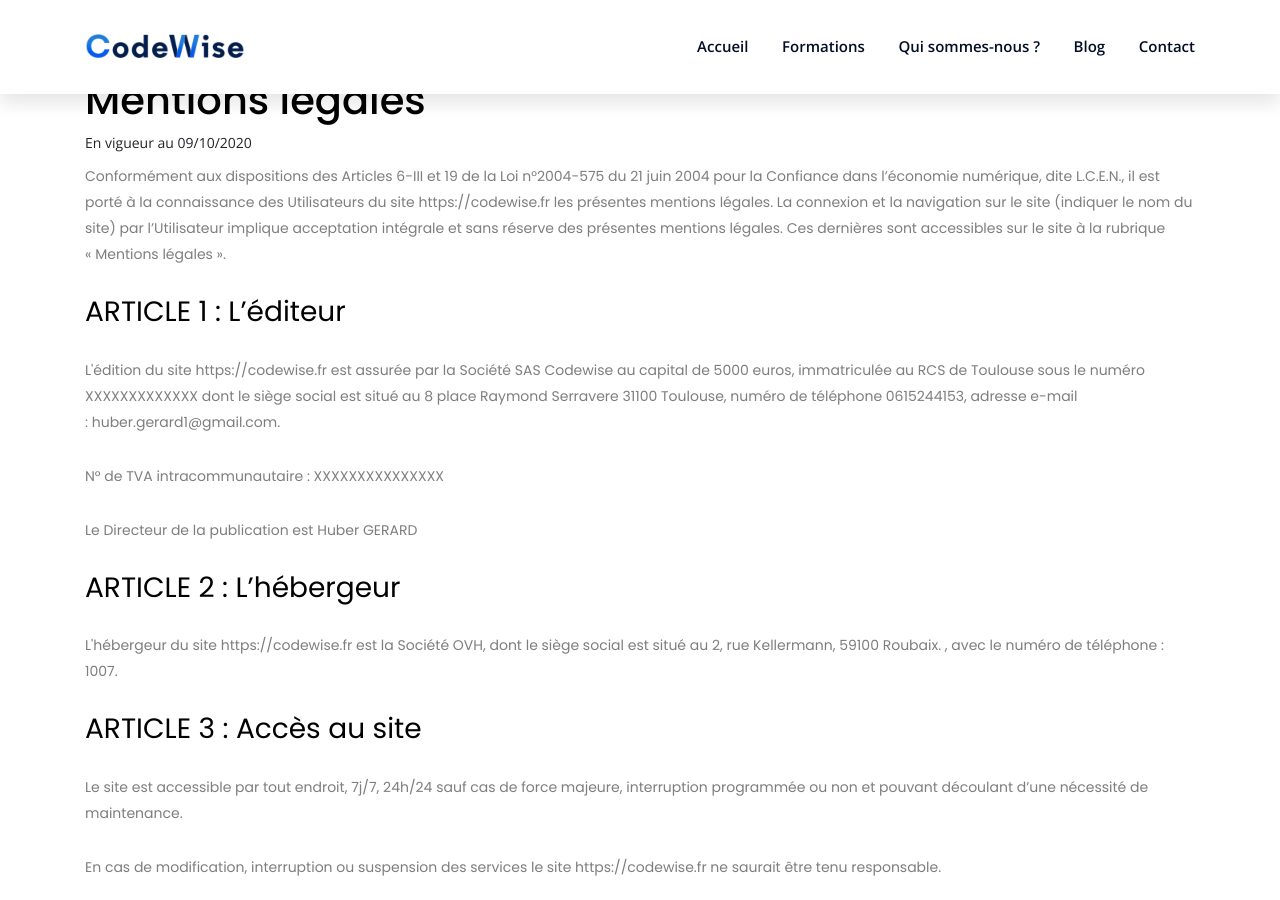
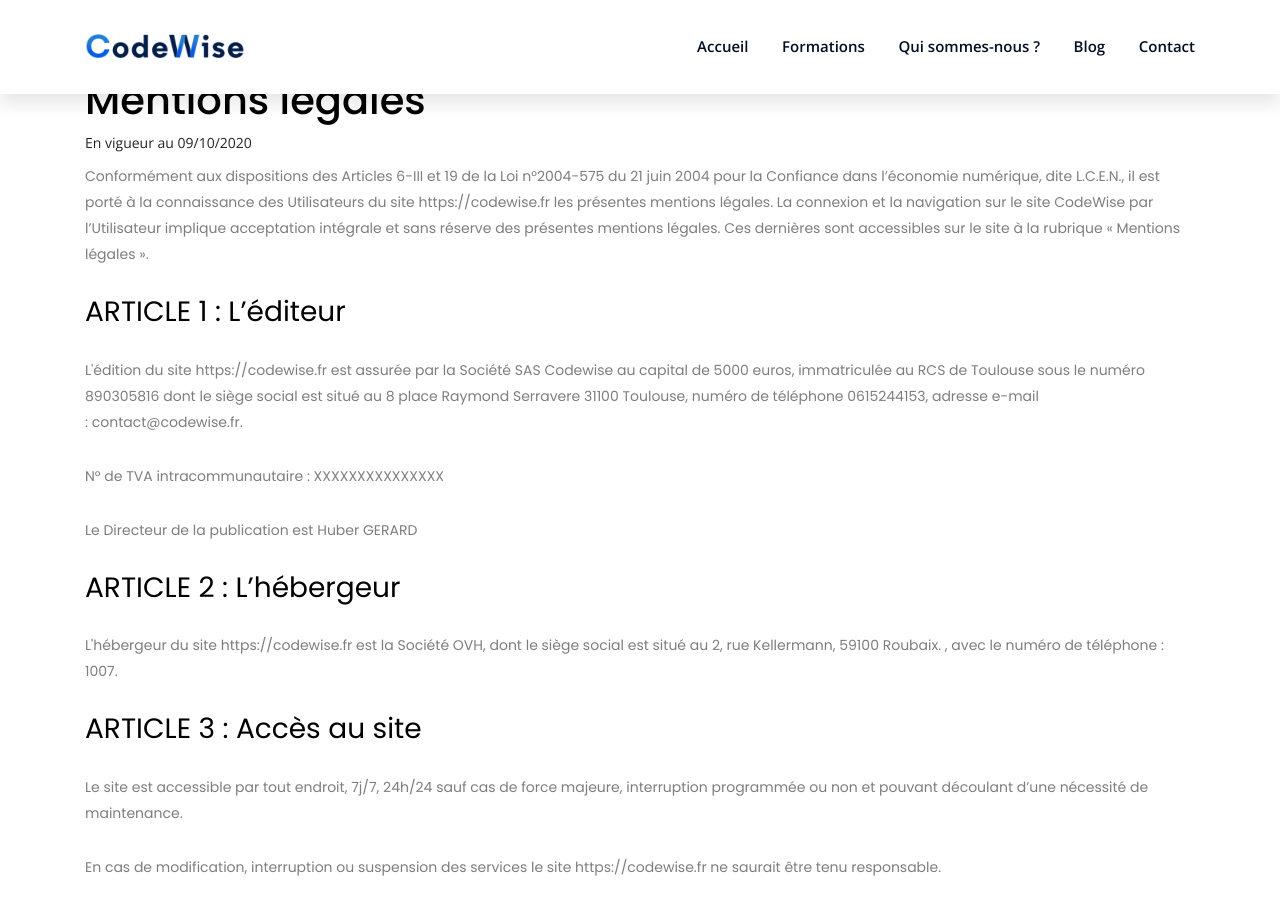
Before and after one commit to hubergerard/hubergerard.github.io, a Jekyll site: the page built from pages/mentions-legales.html, in a window 1280 px wide and 900 px high, scrolled down 343 px. Built offline with Jekyll 4.4.1, drawn with Linux system fonts in a browser that asks for light colours.

Commit message:
mentions légales

```diff
--- a/pages/mentions-legales.html
+++ b/pages/mentions-legales.html
@@ -9,16 +9,16 @@ title: Mentions légales
 En vigueur au 09/10/2020
 		</div>
 		<p>
-Conformément aux dispositions des Articles 6-III et 19 de la Loi n°2004-575 du 21 juin 2004 pour la Confiance dans l’économie numérique, dite L.C.E.N., il est porté à la connaissance des Utilisateurs du site https://codewise.fr les présentes mentions légales.
-La connexion et la navigation sur le site (indiquer le nom du site) par l’Utilisateur implique acceptation intégrale et sans réserve des présentes mentions légales.
+Conformément aux dispositions des Articles 6-III et 19 de la Loi n°2004-575 du 21 juin 2004 pour la Confiance dans l’économie numérique, dite L.C.E.N., il est porté à la connaissance des Utilisateurs du site https://codewise.fr les présentes mentions légales.
+La connexion et la navigation sur le site CodeWise par l’Utilisateur implique acceptation intégrale et sans réserve des présentes mentions légales.
 Ces dernières sont accessibles sur le site à la rubrique « Mentions légales ».
 </p>
 <h3>ARTICLE 1 : L’éditeur</h3>
-<p>L'édition du site https://codewise.fr est assurée par la Société SAS Codewise au capital de 5000 euros, immatriculée au RCS de Toulouse sous le numéro XXXXXXXXXXXXX dont le siège social est situé au 8 place Raymond Serravere 31100 Toulouse, numéro de téléphone 0615244153, adresse e-mail : huber.gerard1@gmail.com.</p>
+<p>L'édition du site https://codewise.fr est assurée par la Société SAS Codewise au capital de 5000 euros, immatriculée au RCS de Toulouse sous le numéro 890305816 dont le siège social est situé au 8 place Raymond Serravere 31100 Toulouse, numéro de téléphone 0615244153, adresse e-mail : contact@codewise.fr.</p>
 <p>N° de TVA intracommunautaire : XXXXXXXXXXXXXXX</p>
 <p>Le Directeur de la publication est Huber GERARD</p>
 <h3>ARTICLE 2 : L’hébergeur</h3>
-<p>L'hébergeur du site https://codewise.fr est la Société OVH, dont le siège social est situé au 2, rue Kellermann, 59100 Roubaix. , avec le numéro de téléphone : 1007.</p>
+<p>L'hébergeur du site https://codewise.fr est la Société OVH, dont le siège social est situé au 2, rue Kellermann, 59100 Roubaix. , avec le numéro de téléphone : 1007.</p>
 <h3>ARTICLE 3 : Accès au site</h3>
 <p>Le site est accessible par tout endroit, 7j/7, 24h/24 sauf cas de force majeure, interruption programmée ou non et pouvant découlant d’une nécessité de maintenance.</p>
 <p>En cas de modification, interruption ou suspension des services le site https://codewise.fr ne saurait être tenu responsable.</p>
```
